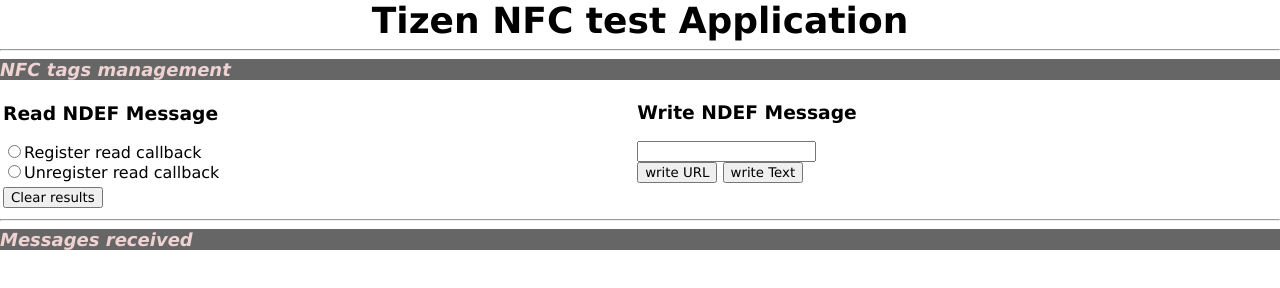
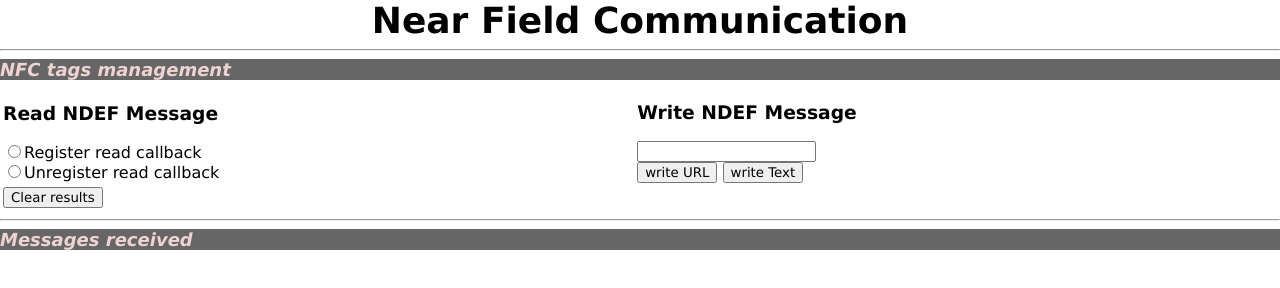
Before and after one commit to intel/cloud-neard, a plain HTML site: page index.html in a window 1280 px wide. Drawn offline with Linux system fonts and the light colour scheme.

Commit message:
Cleanup Tizen references

```diff
--- a/index.html
+++ b/index.html
@@ -3,9 +3,9 @@
 <head>
     <meta charset="utf-8" />
     <meta name="viewport" content="width=device-width, initial-scale=1.0, maximum-scale=1.0, user-scalable=0, target-densityDpi=device-dpi">
-    <meta name="description" content="Tizen NFC test Application"/>
+    <meta name="description" content="neard NDEF reader / writer web application"/>
 
-    <title>Tizen NFC test Application</title>
+    <title>Cloud NFC application</title>
 
     <link rel="stylesheet" type="text/css" href="css/style.css"/>
     <script src="js/lib/autobahn.min.js"></script>
@@ -17,7 +17,7 @@
 <body>
 
 	<header>
-	<center><h1>Tizen NFC test Application</h1></center>
+	<center><h1>Near Field Communication</h1></center>
 	</header>
 	<hr>
 
--- a/js/main.js
+++ b/js/main.js
@@ -117,7 +117,7 @@
 	//
 
 	var manifest = {
-			name: "tizen-nfc-app",
+			name: "cloud-nfc-app",
 			version: "development",
 			key: "Neard",
 			permissions: [
```
Also changed, not shown: config.xml (deleted, +0 -48 lines), icon.png (deleted), images/tizen_32.png (deleted), 1 other file.
